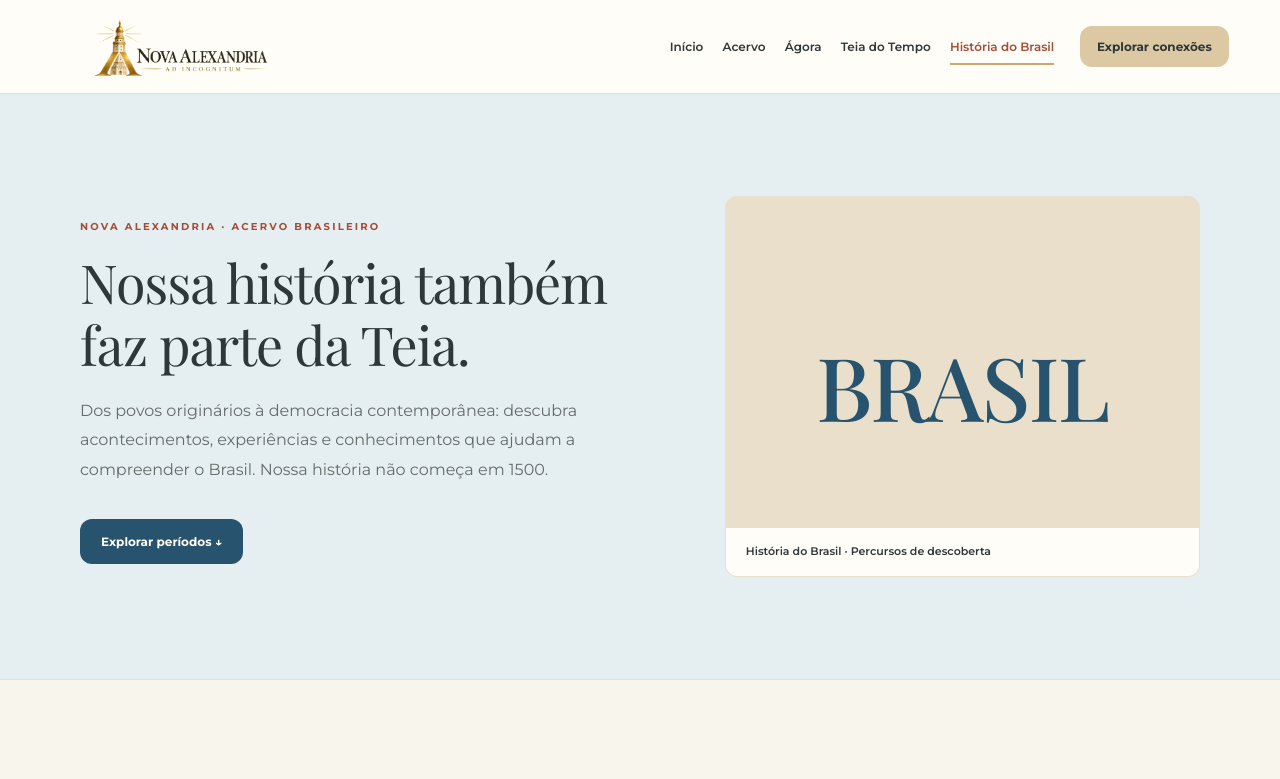
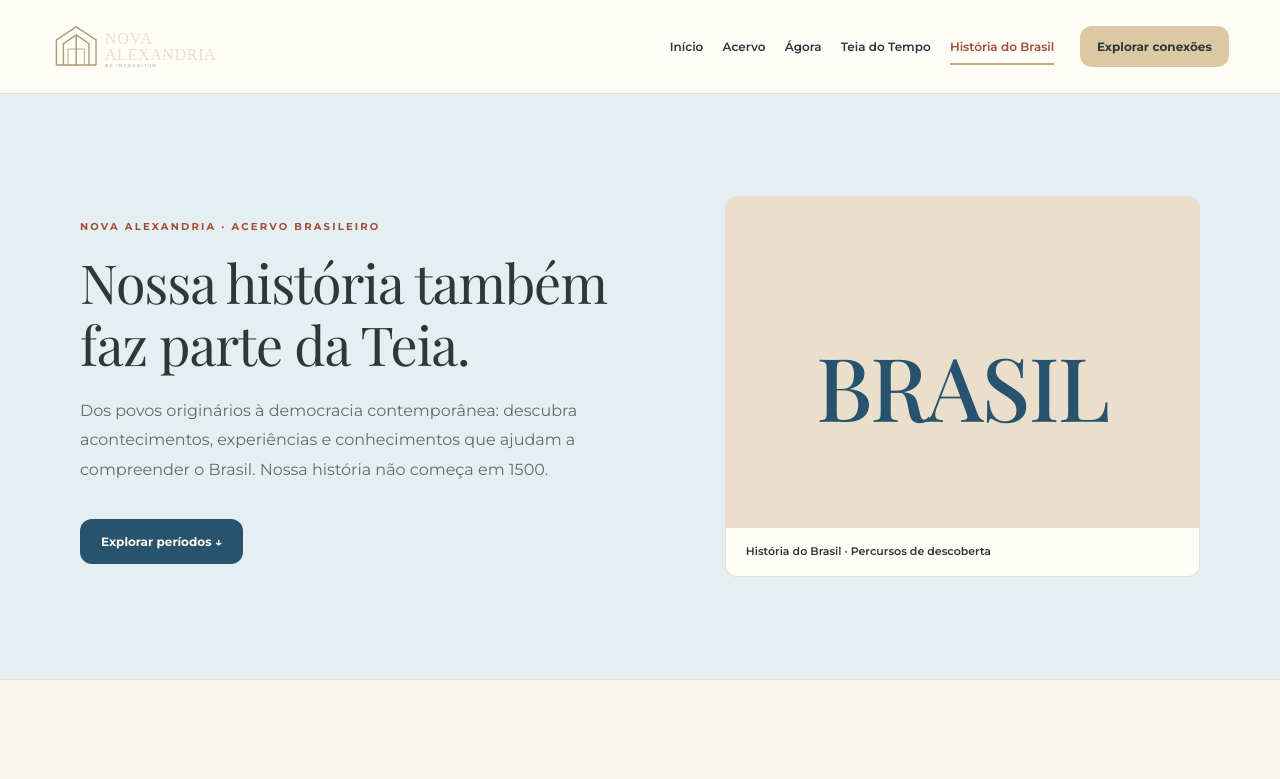
Before and after one commit to AlexssanderTnS/NovaAlexandria, a plain HTML site: page brasil.html in a window 1280 px wide. Shown: the top 779 px of the page. Drawn offline with nearby package versions, Linux system fonts and the light colour scheme.

Commit message:
fix(ui): restaurar logo existente e completar layout visual de leitura

```diff
--- a/brasil.html
+++ b/brasil.html
@@ -1,5 +1,5 @@
 <!doctype html>
 <html lang="pt-BR"><head><meta charset="utf-8"><meta name="viewport" content="width=device-width,initial-scale=1"><meta name="theme-color" content="#f8f5ec"><meta name="description" content="Explore a História do Brasil, dos povos originários à contemporaneidade, pela Teia do Tempo."><title>História do Brasil | Nova Alexandria</title><link rel="preconnect" href="https://fonts.googleapis.com"><link rel="preconnect" href="https://fonts.gstatic.com" crossorigin><link href="https://fonts.googleapis.com/css2?family=Montserrat:wght@400;500;600;700&family=Playfair+Display:wght@400;500;600&display=swap" rel="stylesheet"><link rel="icon" href="assets/Icon.png"><link rel="stylesheet" href="styles.css"><link rel="stylesheet" href="css/brasil.css"><script defer src="js/brasil.js"></script><link rel="stylesheet" href="css/design-system-interno.css"></head>
-<body><a class="skip" href="#conteudo">Ir ao conteúdo</a><header class="nav"><a href="index.html" class="brand" aria-label="Nova Alexandria — página inicial"><img src="assets/logo-horizontal.png" alt="Nova Alexandria — Ad Incognitum" class="brand-logo"></a><nav class="desktop-nav" aria-label="Navegação principal"><a href="index.html">Início</a><a href="acervo.html">Acervo</a><a href="agora.html">Ágora</a><a href="teias.html">Teia do Tempo</a><a href="brasil.html" aria-current="page">História do Brasil</a></nav><a class="login" href="teias.html">Explorar conexões</a><button class="menu" id="menuBtn" type="button" aria-label="Abrir menu" aria-expanded="false" aria-controls="mobileNav"><span aria-hidden="true">☰</span></button></header><nav class="mobile-nav" id="mobileNav" aria-label="Navegação móvel" hidden><a href="index.html">Início</a><a href="acervo.html">Acervo</a><a href="agora.html">Ágora</a><a href="teias.html">Teia do Tempo</a><a href="brasil.html" aria-current="page">História do Brasil</a></nav>
+<body><a class="skip" href="#conteudo">Ir ao conteúdo</a><header class="nav"><a href="index.html" class="brand" aria-label="Nova Alexandria — página inicial"><img src="assets/logo-museu.svg" alt="Nova Alexandria — Ad Incognitum" class="brand-logo"></a><nav class="desktop-nav" aria-label="Navegação principal"><a href="index.html">Início</a><a href="acervo.html">Acervo</a><a href="agora.html">Ágora</a><a href="teias.html">Teia do Tempo</a><a href="brasil.html" aria-current="page">História do Brasil</a></nav><a class="login" href="teias.html">Explorar conexões</a><button class="menu" id="menuBtn" type="button" aria-label="Abrir menu" aria-expanded="false" aria-controls="mobileNav"><span aria-hidden="true">☰</span></button></header><nav class="mobile-nav" id="mobileNav" aria-label="Navegação móvel" hidden><a href="index.html">Início</a><a href="acervo.html">Acervo</a><a href="agora.html">Ágora</a><a href="teias.html">Teia do Tempo</a><a href="brasil.html" aria-current="page">História do Brasil</a></nav>
 <main id="conteudo"><section class="brasil-hero"><div class="brasil-wrap na-hero-layout"><div class="na-hero-copy"><p class="eyebrow">NOVA ALEXANDRIA · ACERVO BRASILEIRO</p><h1>Nossa história também faz parte da Teia.</h1><p>Dos povos originários à democracia contemporânea: descubra acontecimentos, experiências e conhecimentos que ajudam a compreender o Brasil. Nossa história não começa em 1500.</p><a href="#periodos" class="brasil-cta">Explorar períodos ↓</a></div><figure class="na-hero-art na-hero-art--text"><span aria-hidden="true">BRASIL</span><figcaption>História do Brasil · Percursos de descoberta</figcaption></figure></div></section>
 <section id="periodos" class="brasil-wrap brasil-conteudo"><div class="brasil-cabecalho"><div><p class="eyebrow">PERCURSOS DE DESCOBERTA</p><h2>História do Brasil</h2><p>Escolha uma época para conhecer os assuntos disponíveis e seguir seus fios na Teia do Tempo.</p></div><label class="brasil-busca">Buscar no acervo<input id="busca-brasil" type="search" placeholder="Ex.: independência, povos..." autocomplete="off"></label></div><nav class="brasil-filtros" id="filtros" aria-label="Filtrar por período"></nav><div id="lista-periodos" class="brasil-periodos" aria-live="polite"><p>Carregando acervo...</p></div><p class="brasil-aviso">Acervo introdutório em expansão. Os artigos apresentam sínteses educativas; fontes documentais e bibliografia específica serão ampliadas durante a revisão editorial.</p></section></main><footer><span>Nova Alexandria · Ad Incognitum</span><span>Conhecimento ilumina caminhos.</span></footer><script src="js/navegacao.js" defer></script></body></html>
```
